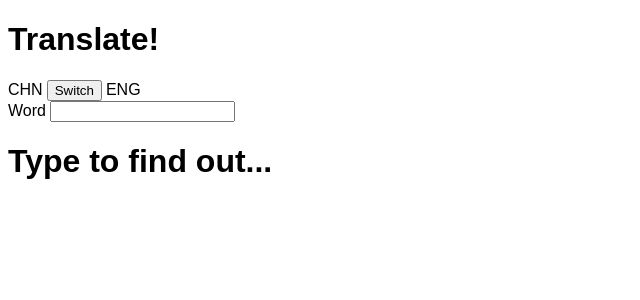
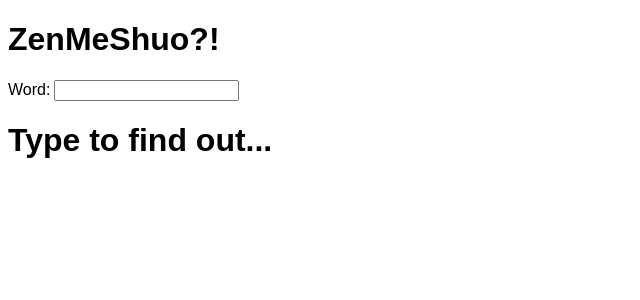
Before and after one commit to bitterbit/zenme-whatsthatcalled, a Svelte app: page / in a window 1280 px wide. Shown: the top 300 px of the page, without its empty margins (0-640 px from the left). Built offline with nearby package versions, Linux system fonts and the light colour scheme.

Commit message:
Started splitting main into components

```diff
--- a/src/App.svelte
+++ b/src/App.svelte
@@ -1,4 +1,6 @@
 <script>
+	import SearchBar from './components/searchbar.svelte';
+
 	let name = 'world';
 	let MODE_ENG_CHN = 0;
 	let MODE_CHN_ENG = 1;
@@ -50,11 +52,8 @@
 
 </script>
 <div>
-	<h1>Translate!</h1>
-	<span>{lang_from}</span>
-	<button on:click={toggleMode}>Switch</button>
-	<span>{lang_to}</span><br>
-	<span>Word</span> <input on:change={onTranslateChange} bind:value={toTranslate} type=text/>
+	<h1>ZenMeShuo?!</h1>
+	<SearchBar on:change={onTranslateChange} bind:value={toTranslate}/>
 	<div>
 		{#await wikiEntry}
 		<code>loading...</code>
--- /dev/null
+++ b/src/components/button.svelte
@@ -0,0 +1,6 @@
+<!--
+    Button has:
+    1. icon
+    2. text
+    3. link
+-->
--- /dev/null
+++ b/src/components/searchbar.svelte
@@ -0,0 +1,5 @@
+<script>
+    export let value;
+</script>
+<span>Word: </span>
+<input a=1 on:change bind:value={value} type=text/>
```
Also changed, not shown: src/components/historycard.svelte (added), src/components/resultcrad.svelte (added).
